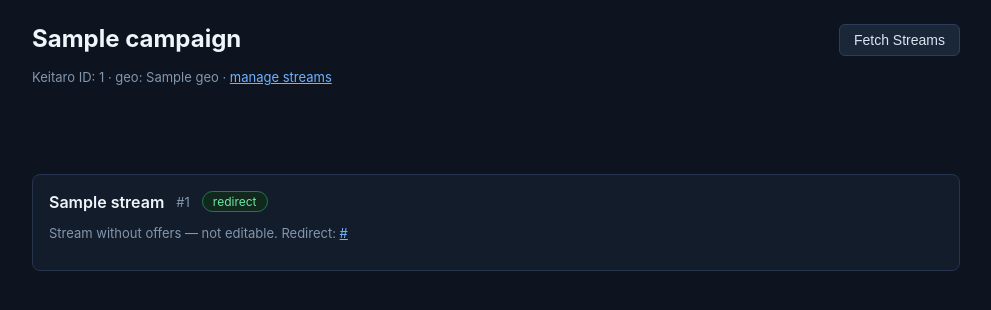
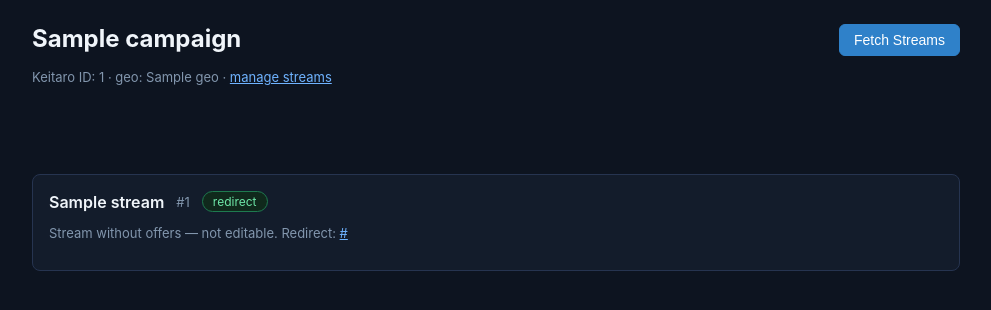
Before and after one commit to Artyomka1586/eto_legko_final_test, a FastAPI app: template app/web/templates/offers.html in a window 1280 px wide. Shown: the part 49-359 px from the top of the page, without its empty margins (144-1135 px from the left). Run offline with FastAPI, Linux system fonts and the light colour scheme; the template is opened without the code that fills it: most values are stand-ins (such as "Sample title", 1, 10 or a date in 2020); parts of the project's set-up code (start-up, migrations or seed data) failed here and were passed over.

Commit message:
Офферный поток при создании называется Offers1; Fetch Streams — синей кнопкой (главное действие страницы)

```diff
--- a/app/services.py
+++ b/app/services.py
@@ -16,7 +16,7 @@ from app.keitaro import KeitaroError, get_client
 from app.models import Campaign, Stream, StreamOffer
 
 GOOGLE_STREAM_NAME = "Google"
-OFFERS_STREAM_NAME = "Offers"
+OFFERS_STREAM_NAME = "Offers1"
 
 
 class KeitaroGateway(Protocol):
--- a/app/web/templates/campaign.html
+++ b/app/web/templates/campaign.html
@@ -9,7 +9,7 @@
   </div>
   <div class="head-actions">
     <form hx-post="/campaigns/{{ campaign.keitaro_id }}/fetch" hx-target="#campaign-body" hx-swap="outerHTML">
-      <button class="btn" type="submit">Fetch Streams</button>
+      <button class="btn primary" type="submit">Fetch Streams</button>
     </form>
   </div>
 </div>
--- a/app/web/templates/offers.html
+++ b/app/web/templates/offers.html
@@ -9,7 +9,7 @@
       · <a href="/campaigns/{{ campaign.keitaro_id }}">manage streams</a></p>
   </div>
   <form hx-post="/campaigns/{{ campaign.keitaro_id }}/fetch?view=offers" hx-target="#offers-body" hx-swap="outerHTML">
-    <button class="btn" type="submit">Fetch Streams</button>
+    <button class="btn primary" type="submit">Fetch Streams</button>
   </form>
 </div>
 {% include "_offers_body.html" %}
```
Also changed, not shown: tests/test_staging.py (+1 -1 lines).
